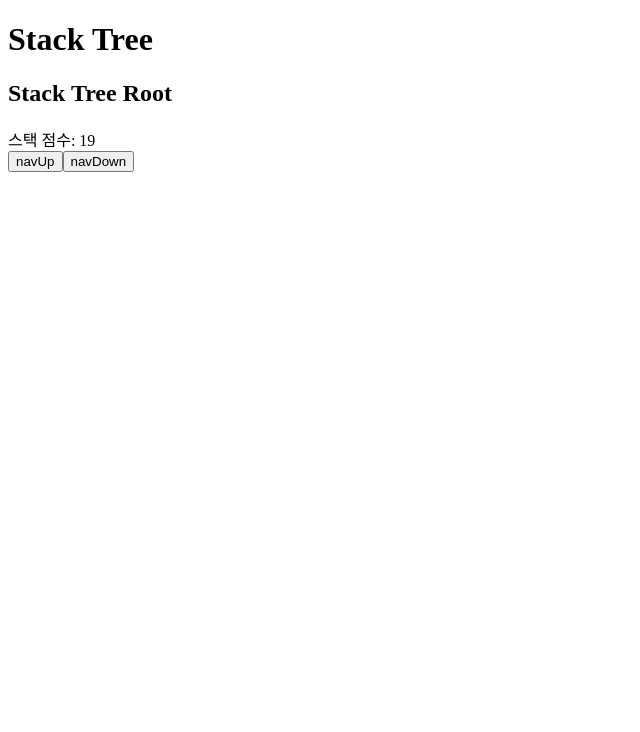
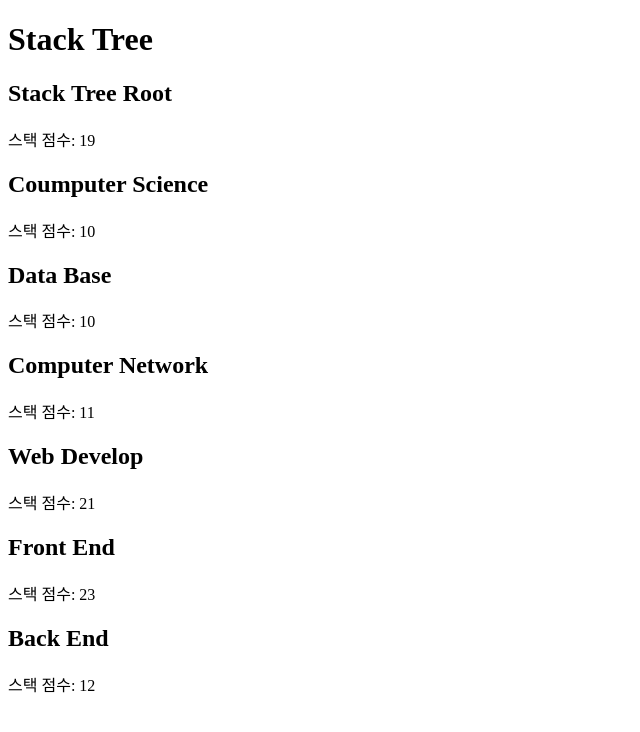
Before and after one commit to dhoonjang/dhoonjang.github.io, a React (Create React App) app: page / in a window 1280 px wide. Shown: the top 732 px of the page, without its empty margins (0-640 px from the left). Built offline with nearby package versions, Linux system fonts and the light colour scheme.

Commit message:
feat: make stack children

```diff
--- a/src/func/arrFunc.ts
+++ b/src/func/arrFunc.ts
@@ -3,15 +3,14 @@ export const getArrayAverage = (arr: Array<number>) => {
 };
 
 export class ImStack<T> {
-  private data: T[] = [];
+  private data: Array<T> = [];
 
-  constructor(dataInput: T[]) {
+  constructor(dataInput: Array<T>) {
     this.data = dataInput;
   }
 
   push(item: T): ImStack<T> {
     this.data.push(item);
-
     return new ImStack<T>(this.data);
   }
 
--- a/src/func/modelFunc.ts
+++ b/src/func/modelFunc.ts
@@ -1,12 +1,14 @@
 import { getArrayAverage } from "./arrFunc";
 import { StackNode } from "../type/modelType";
 
-export const getPoint = (stack: StackNode) => {
-  if (stack.point) return stack.point;
+export const getPoint = (stackNode: StackNode) => {
+  if (stackNode.point) return stackNode.point;
 
-  const weightArray: Array<number> = stack.children.map(child => child.weight);
+  const weightArray: Array<number> = stackNode.children.map(
+    child => child.weight
+  );
 
-  const pointArray: Array<number> = stack.children.map(
+  const pointArray: Array<number> = stackNode.children.map(
     child => getPoint(child.stack) * child.weight
   );
 
--- /dev/null
+++ b/src/type/viewType.ts
@@ -0,0 +1,8 @@
+import { StackNode } from "./modelType";
+
+export type StackNodeProps = {
+  stack: StackNode;
+  level: number;
+  navDown?: (index: number) => void;
+  clickFunc?: () => void;
+};
--- a/src/view/StackTreeView/StackNodeView.tsx
+++ b/src/view/StackTreeView/StackNodeView.tsx
@@ -1,19 +1,39 @@
 import React, { useMemo } from "react";
 import { getPoint } from "../../func/modelFunc";
-import { StackNode } from "../../type/modelType";
+import { StackNodeProps } from "../../type/viewType";
 
-type StackNodeProps = {
-  stack: StackNode;
-};
-
-const StackNodeView: React.FC<StackNodeProps> = ({ stack }) => {
+const StackNodeView: React.FC<StackNodeProps> = ({
+  stack,
+  level,
+  navDown,
+  clickFunc
+}) => {
   const stackPoint = useMemo(() => getPoint(stack), [stack]);
 
+  const makeChildren = useMemo(
+    () =>
+      stack.children.map((child, index) => {
+        let clickFunc;
+        if (navDown && level === 1) clickFunc = () => navDown(index);
+        return (
+          <StackNodeView
+            stack={child.stack}
+            level={level + 1}
+            key={child.stack.title}
+            clickFunc={clickFunc}
+          />
+        );
+      }),
+    [stack, level, navDown]
+  );
+
   return (
-    <div className="StackTree">
-      <h1>Stack Tree</h1>
-      <h2>{stack.title}</h2>
-      <div>스택 점수: {stackPoint}</div>
+    <div className="StackNode" onClick={clickFunc}>
+      <div className="Node">
+        <h2>{stack.title}</h2>
+        스택 점수: {stackPoint}
+      </div>
+      <div className="Children">{makeChildren}</div>
     </div>
   );
 };
--- a/src/view/StackTreeView/index.tsx
+++ b/src/view/StackTreeView/index.tsx
@@ -32,9 +32,8 @@ const StackTreeView: React.FC = () => {
 
   return (
     <div className="StackTree">
-      <StackNodeView stack={stack} />
-      <button onClick={navUp}>navUp</button>
-      <button onClick={() => navDown(1)}>navDown</button>
+      <h1 onClick={navUp}>Stack Tree</h1>
+      <StackNodeView stack={stack} level={1} navDown={navDown} />
     </div>
   );
 };
```
